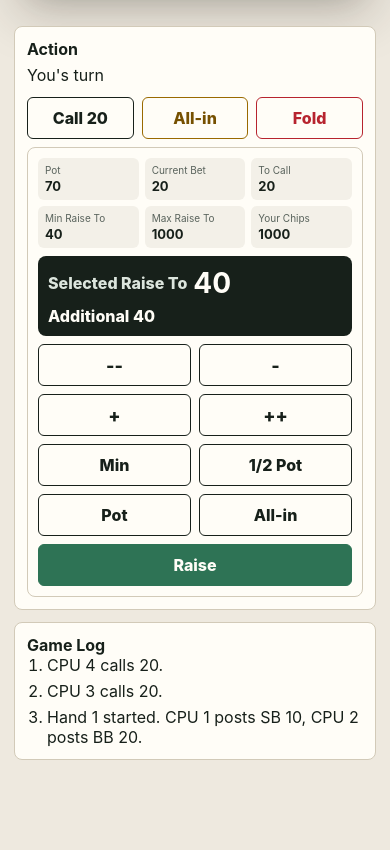
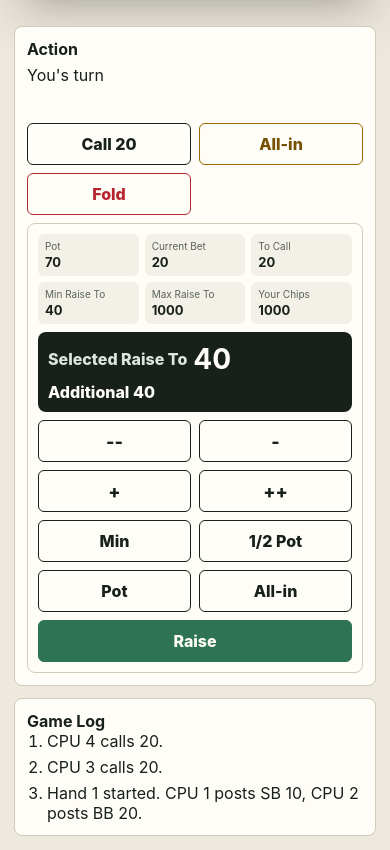
Before and after one commit to crackeveryday/texas-holdem, a React (Vite) app: page / in a window 390 px wide. Shown: the part 890-1740 px from the top of the page. Before the commit the page ends 1664 px from the top, so only its background shows below. Built offline with nearby package versions, Linux system fonts and the light colour scheme.

Commit message:
fix(action): stabilize action panel layout

```diff
--- a/src/App.tsx
+++ b/src/App.tsx
@@ -166,9 +166,8 @@ export default function App() {
         <section className="controls">
           <div className="actionSummary">
             <h2>Action</h2>
-            <p>{actionStatusLabel(currentPlayer, game, thinkingPlayerId)}</p>
-            {humanBest && <p>Your best hand: {humanBest.name}</p>}
-            <RoundResultPanel result={game.roundResult} />
+            <p className="actionStatus">{actionStatusLabel(currentPlayer, game, thinkingPlayerId)}</p>
+            <p className="actionBestHand" aria-hidden={!humanBest}>{humanBest ? `Your best hand: ${humanBest.name}` : ""}</p>
           </div>
           <div className="buttons">
             {game.stage === "gameOver" ? (
@@ -181,6 +180,7 @@ export default function App() {
               <span className="waiting">{currentPlayer?.name ?? "CPU"} thinking...</span>
             )}
           </div>
+          <RoundResultPanel result={game.roundResult} />
         </section>
       </div>
 
@@ -321,10 +321,23 @@ function ActionPanel({
   return (
     <div className="actionPanel">
       <div className="quickActions">
-        {actionTypes.includes("check") && <button className="actionButton" disabled={disabled} onClick={() => onAction({ type: "check" })}>Check</button>}
-        {actionTypes.includes("call") && <button className="actionButton" disabled={disabled} onClick={() => onAction({ type: "call" })}>Call {Math.min(callAmount, player.chips)}</button>}
-        {actionTypes.includes("all-in") && <button className="actionButton allInAction" disabled={disabled} onClick={() => onAction({ type: "all-in" })}>All-in</button>}
-        {actionTypes.includes("fold") && <button className="actionButton dangerAction" disabled={disabled} onClick={() => onAction({ type: "fold" })}>Fold</button>}
+        {actionTypes.includes("check") ? (
+          <button className="actionButton" disabled={disabled} onClick={() => onAction({ type: "check" })}>Check</button>
+        ) : actionTypes.includes("call") ? (
+          <button className="actionButton" disabled={disabled} onClick={() => onAction({ type: "call" })}>Call {Math.min(callAmount, player.chips)}</button>
+        ) : (
+          <span className="actionButton actionSlotPlaceholder" aria-hidden="true" />
+        )}
+        {actionTypes.includes("all-in") ? (
+          <button className="actionButton allInAction" disabled={disabled} onClick={() => onAction({ type: "all-in" })}>All-in</button>
+        ) : (
+          <span className="actionButton actionSlotPlaceholder" aria-hidden="true" />
+        )}
+        {actionTypes.includes("fold") ? (
+          <button className="actionButton dangerAction" disabled={disabled} onClick={() => onAction({ type: "fold" })}>Fold</button>
+        ) : (
+          <span className="actionButton actionSlotPlaceholder" aria-hidden="true" />
+        )}
       </div>
 
       {mode !== "none" && (
--- a/src/styles.css
+++ b/src/styles.css
@@ -540,6 +540,15 @@ dd {
   min-width: 0;
 }
 
+.actionStatus,
+.actionBestHand {
+  line-height: 1.25;
+  min-height: 1.25em;
+  overflow: hidden;
+  text-overflow: ellipsis;
+  white-space: nowrap;
+}
+
 .roundResult {
   background: #17201a;
   border: 1px solid rgba(23, 32, 26, 0.2);
@@ -547,7 +556,7 @@ dd {
   color: #fffdf7;
   display: grid;
   gap: 10px;
-  margin-top: 6px;
+  margin-top: 0;
   padding: 12px;
   width: 100%;
 }
@@ -702,6 +711,12 @@ dd {
 
 .actionButton {
   min-width: 0;
+}
+
+.actionSlotPlaceholder {
+  min-height: 42px;
+  pointer-events: none;
+  visibility: hidden;
 }
 
 .dangerAction {
@@ -1256,7 +1271,7 @@ dd {
   }
 
   .quickActions {
-    grid-template-columns: repeat(auto-fit, minmax(96px, 1fr));
+    grid-template-columns: repeat(2, minmax(0, 1fr));
   }
 
   .stepButtons,
```
